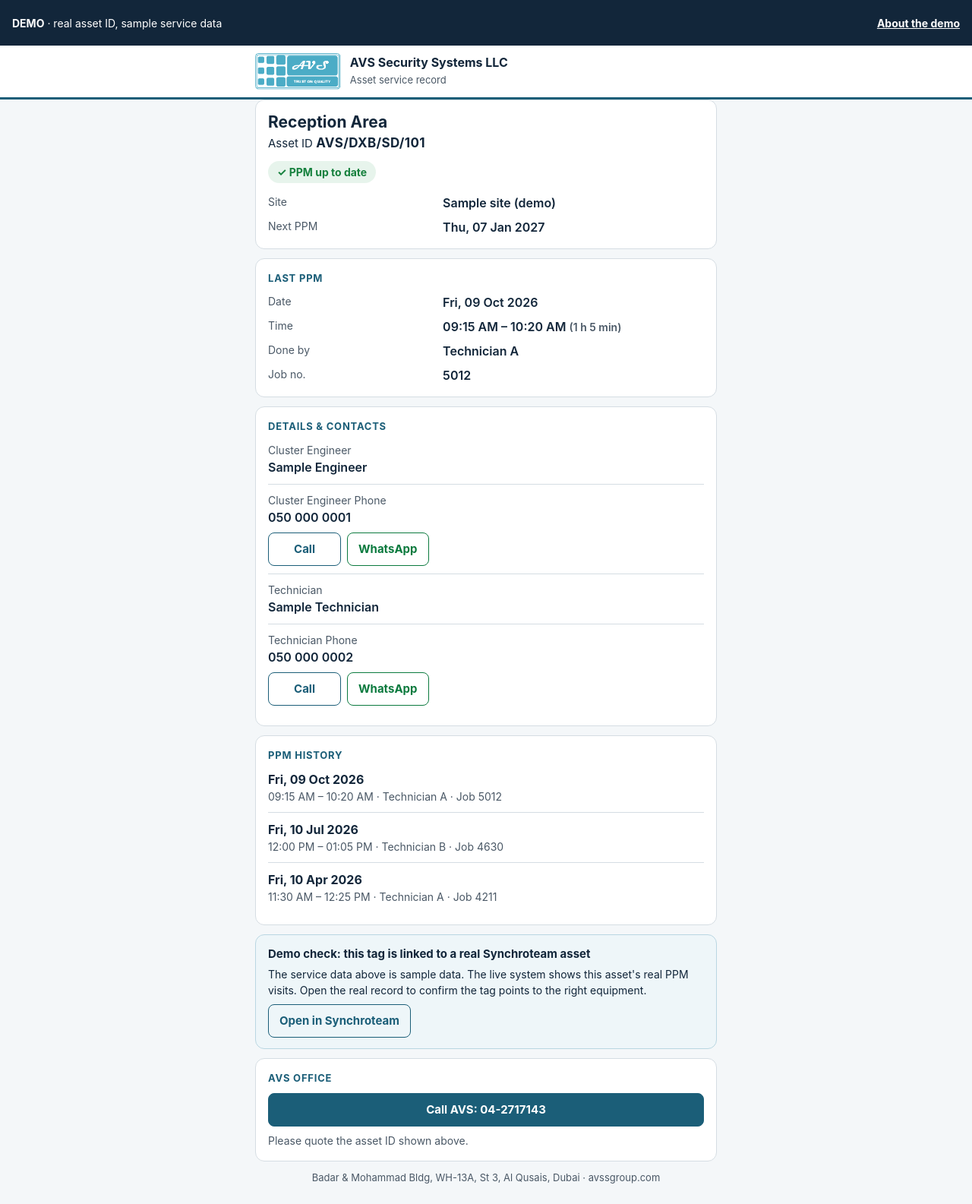
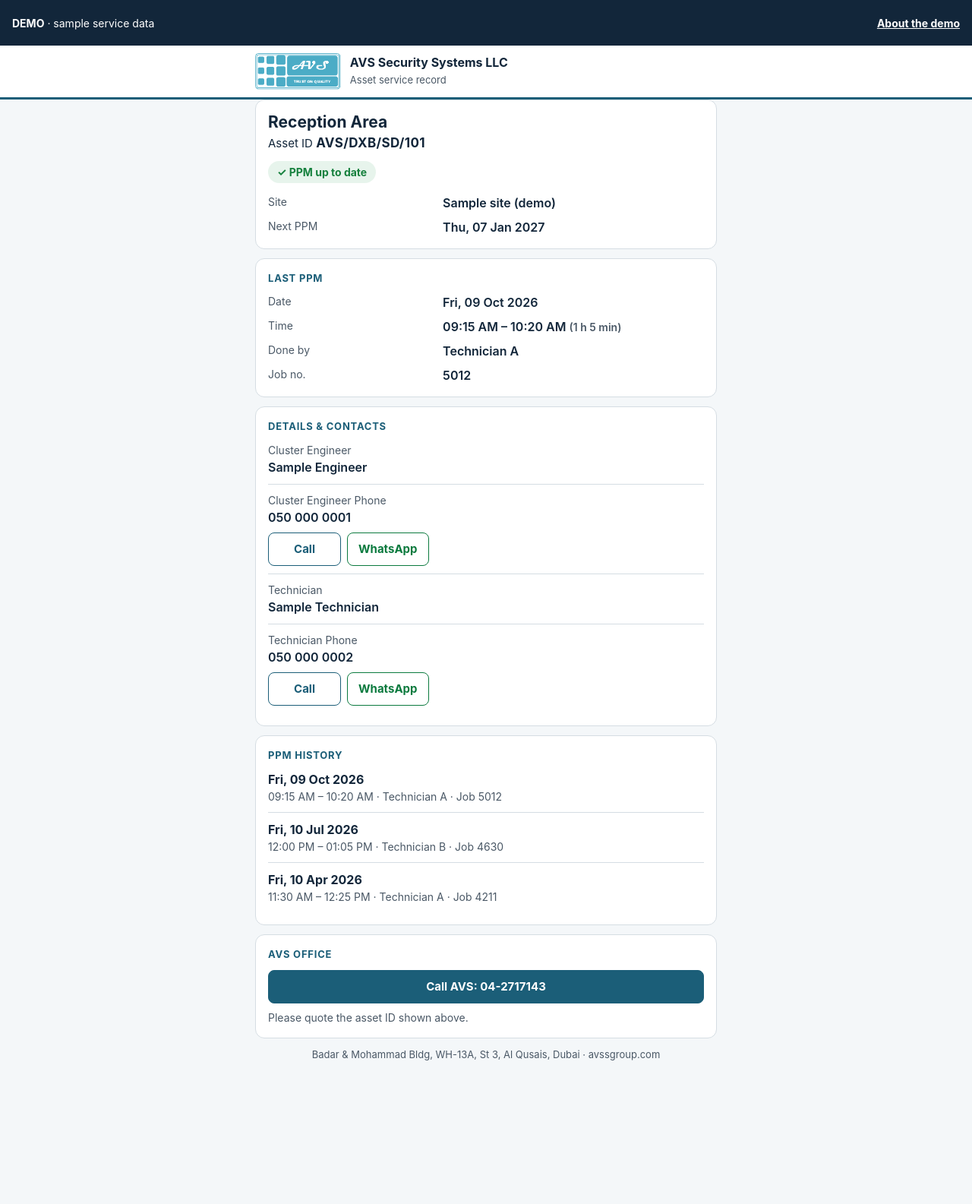
Before and after one commit to miji444/avs-asset-demo, a plain HTML site: page asset/index.html in a window 1280 px wide. Shown: the whole page at 76% size. After the commit the page ends 1422 px from the top, so only its background shows below. Drawn offline with Linux system fonts and the light colour scheme.

Commit message:
Remove Synchroteam links from demo page and label tool
Co-Authored-By: Claude Opus 5.5 <noreply@anthropic.com>
Claude-Session: https://claude.ai/code/session_015Sxqh66oXzyaUkRr9441xD

```diff
--- a/asset/index.html
+++ b/asset/index.html
@@ -37,7 +37,7 @@ footer{color:var(--muted);font-size:13px;text-align:center;padding:0 16px 24px}
 .real b{display:block;font-size:15px;margin-bottom:4px}
 .hidden{display:none !important}
 </style></head><body>
-<div class="demo"><span><b>DEMO</b> · real asset ID, sample service data</span><a href="../">About the demo</a></div>
+<div class="demo"><span><b>DEMO</b> · sample service data</span><a href="../">About the demo</a></div>
 <header><div class="w"><img src="../assets/logo.png" alt="AVS — Trust on Quality" width="113" height="48" style="display:block;height:48px;width:auto"><div class="co"><b>AVS Security Systems LLC</b><span>Asset service record</span></div></div></header>
 <main class="w" id="app"></main>
 <footer>Badar &amp; Mohammad Bldg, WH-13A, St 3, Al Qusais, Dubai · avssgroup.com</footer>
@@ -78,7 +78,6 @@ footer{color:var(--muted);font-size:13px;text-align:center;padding:0 16px 24px}
     return d.length >= 8 ? d : ''; };
   const btns = v => { const n = wa(v); return n ? `<div class="btns"><a class="btn" href="tel:+${n}">Call</a><a class="btn wa" href="https://wa.me/${n}?text=${encodeURIComponent('Hello AVS, regarding asset ' + (asset || ''))}" rel="noopener noreferrer">WhatsApp</a></div>` : ''; };
   const row = (label, v, phone) => v ? `<div class="row"><div class="n">${label}</div><div class="v">${esc(v)}</div>${phone ? btns(v) : ''}</div>` : '';
-  const real = `https://avss.synchroteam.com/app/Equipments/PublicEquipment/${guid}`;
   document.title = `${asset || 'Asset'} · AVS (demo)`;
   app.innerHTML = `
 <div class="card">
@@ -99,8 +98,7 @@ footer{color:var(--muted);font-size:13px;text-align:center;padding:0 16px 24px}
   ${row('Cluster Engineer', c.engineer)}${row('Cluster Engineer Phone', c.engineerPhone, 1)}${row('Technician', c.technician)}${row('Technician Phone', c.technicianPhone, 1)}
 </div>
 <div class="card"><h2>PPM history</h2><ul>${visits.map(v => `<li><div class="d">${fd(v[1])}</div><div class="s">${ft(v[0])} – ${ft(v[1])} · ${v[2]} · Job ${v[3]}</div></li>`).join('')}</ul></div>
-<div class="real"><b>Demo check: this tag is linked to a real Synchroteam asset</b>The service data above is sample data. The live system shows this asset's real PPM visits. Open the real record to confirm the tag points to the right equipment.
-  <div class="btns"><a class="btn" href="${real}" rel="noopener noreferrer">Open in Synchroteam</a></div></div>
+
 <div class="card"><h2>AVS office</h2><a class="btn primary" href="tel:+97142717143">Call AVS: 04-2717143</a><p class="muted" style="margin-top:8px">Please quote the asset ID shown above.</p></div>`;
 })();
 addEventListener('hashchange', () => location.reload());
```
Also changed, not shown: label-generator/index.html (+3 -3 lines), p/index.html (+2 -4 lines).
